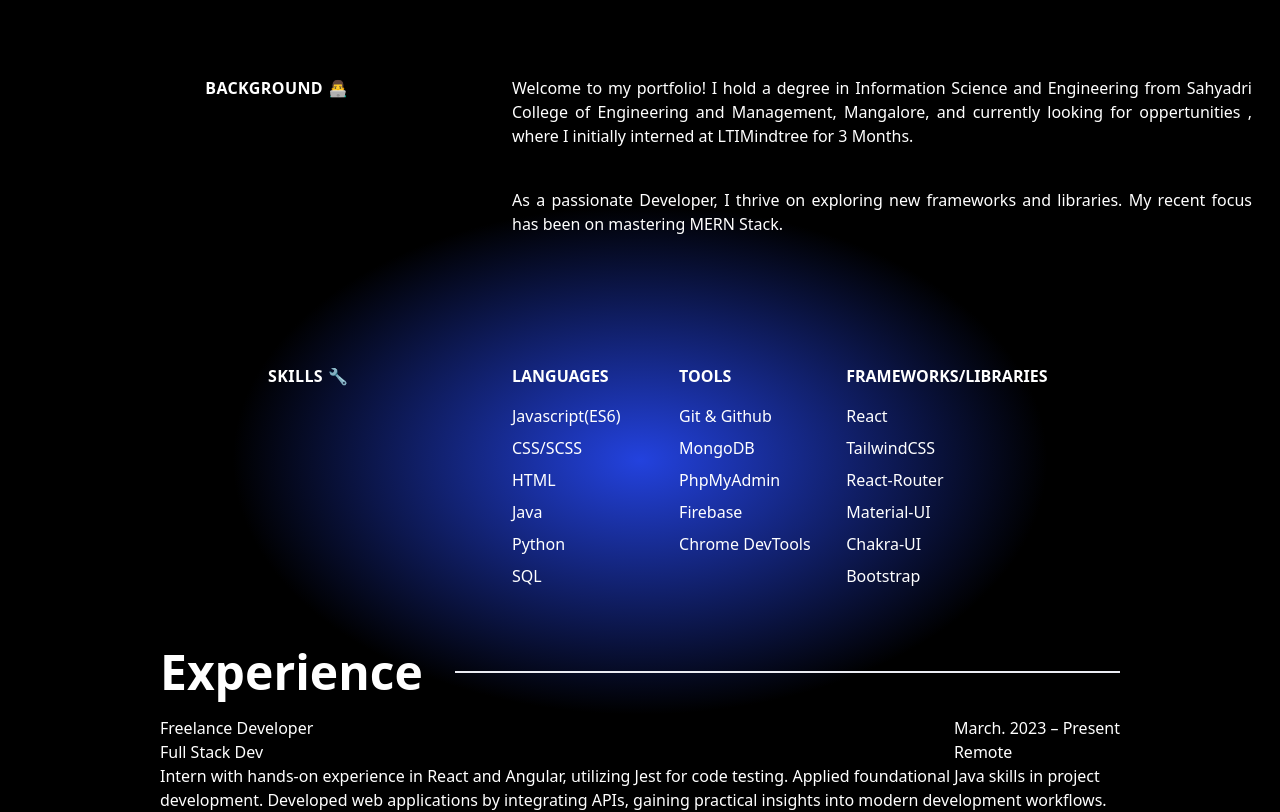
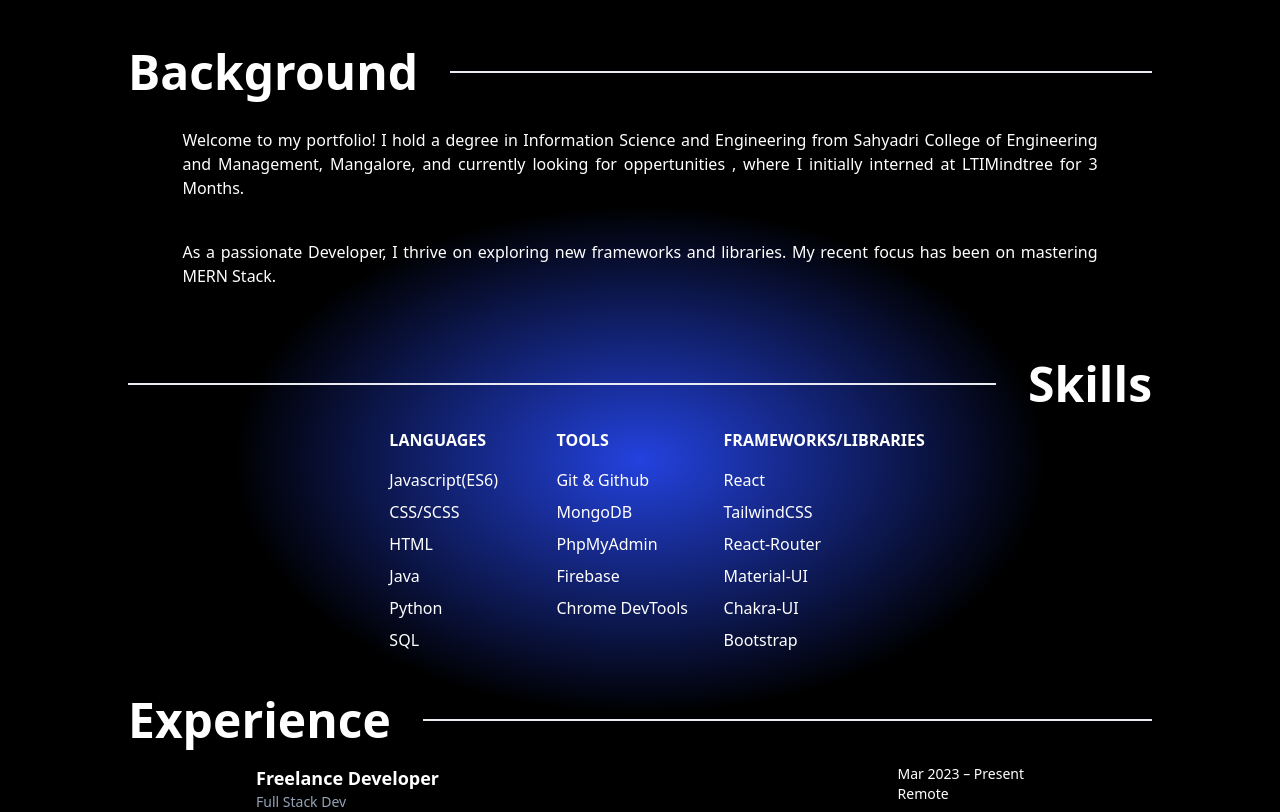
Before and after one commit to Swaroop-Acharya/my-portfolio, a React (Vite) app: page / in a window 1280 px wide. Shown: the part 740-1552 px from the top of the page. Built offline with nearby package versions, Linux system fonts and the light colour scheme.

Commit message:
Redesign

```diff
--- a/src/Data.jsx
+++ b/src/Data.jsx
@@ -14,7 +14,7 @@ const experienceObj=[
         company:"Freelance Developer",
         position:"Full Stack Dev",
         location:"Remote",
-        duration:"March. 2023 – Present",
+        duration:"Mar 2023 – Present",
         description:"Intern with hands-on experience in React and Angular, utilizing Jest for code testing. Applied foundational Java skills in project development. Developed web applications by integrating APIs, gaining practical insights into modern development workflows.",
         techStack:["PHP","React.js","HTML/CSS","Javascript","SQL","PhpMyAdmin","ChakraUI"]
 
--- a/src/components/Main/About.jsx
+++ b/src/components/Main/About.jsx
@@ -2,14 +2,16 @@ import React from "react";
 
 export default function About() {
   return (
-    <section className="flex flex-col md:flex-row gap-1 p-7 mt-8">
-       <div className="flex-shrink-0 w-80 mr-40 text-secondary uppercase md:text-right font-bold tracking-wide">
-        BACKGROUND 👨‍💻
+    <section className="flex flex-col justify-center items-center gap-1  mt-8 ">
+      <div className="flex flex-col justify-center items-center   w-4/5">
+        <div className="flex justify-center items-center w-full  gap-8">
+          <div className= "sm:text-4xl md:text-5xl font-bold">Background</div>
+          <div className="h-px w-full border  border-[#ebecf3]"></div>
         </div>
-      <div className= "text-base w-full max-w-[60ch] md:max-w-[80ch] lg:max-w-[100ch] text-justify">
+        <div className="text-base m-8  w-full max-w-[60ch] md:max-w-[80ch] lg:max-w-[100ch] text-justify">
           <p className="mb-10 ">
-          Welcome to my portfolio! I hold a degree in Information Science and Engineering from
-          {' '}
+            Welcome to my portfolio! I hold a degree in Information Science and
+            Engineering from{" "}
             <a
               href="https://sahyadri.edu.in/"
               className="text-white hover:text-secondary transition-all relative"
@@ -18,16 +20,14 @@ export default function About() {
             >
               Sahyadri College of Engineering and Management
             </a>
-          , Mangalore, and currently looking for oppertunities
-
-
-
-          , where I initially interned at LTIMindtree for 3 Months.
+            , Mangalore, and currently looking for oppertunities , where I
+            initially interned at LTIMindtree for 3 Months.
           </p>
           <p className="mb-10">
-          As a passionate Developer, I thrive on exploring new frameworks and libraries. My recent focus has been on mastering MERN Stack.
+            As a passionate Developer, I thrive on exploring new frameworks and
+            libraries. My recent focus has been on mastering MERN Stack.
           </p>
-
+        </div>
       </div>
     </section>
   );
--- a/src/components/Main/Experience.jsx
+++ b/src/components/Main/Experience.jsx
@@ -8,18 +8,18 @@ export default function Experience({ company, position, location, duration, desc
       <div className="flex flex-col w-9/12 mt-5 border-b border-[#232323] ">
         <div className="flex justify-between">
           <div>
-            <p>{company}</p>
-            <p>{position}</p>
+            <p className="font-bold text-lg">{company}</p>
+            <p className="font-light text-sm text-slate-400">{position}</p>
           </div>
           <div>
-            <p>{duration}</p>
-            <p>{location}</p>
+            <p className="font-light text-sm">{duration}</p>
+            <p className="font-light text-sm">{location}</p>
           </div>
         </div>
-        <div className="text-align">{description}</div>
-        <div>
+        <div className="text-justify mt-2">{description}</div>
+        <div className="flex w-full gap-2 m-4 flex-wrap">
           {techStack.map((tech, index) => (
-            <span key={index} className="text-xs bg-background-light py-1 px-4 rounded-full">
+            <span key={index} className="text-xs block bg-white text-black py-1 px-4 rounded-full">
               {tech}
             </span>
           ))}
--- a/src/components/Main/ExperienceSection.jsx
+++ b/src/components/Main/ExperienceSection.jsx
@@ -5,14 +5,16 @@ import { experienceObj } from "../../Data";
 export default function ExperienceSection() {
   return (
     <section className="flex flex-col justify-center items-center">
-      <div className="flex justify-center items-center w-9/12 gap-8">
-        <div className="text-5xl font-bold">Experience</div>
-        <div className="h-px w-full border border-[#ebecf3]"></div>
+      <div className="flex flex-col justify-center items-center m-3 w-4/5">
+        <div className="flex justify-center items-center w-full  gap-8">
+          <div className="sm:text-4xl md:text-5xl font-bold">Experience</div>
+          <div className="h-px w-full border border-[#ebecf3]"></div>
+        </div>
+
+        {experienceObj.map((experience, index) => (
+          <Experience key={index} {...experience} />
+        ))}
       </div>
-
-      {experienceObj.map((experience, index) => (
-        <Experience key={index} {...experience} />
-      ))}
     </section>
   );
 }
--- a/src/components/Main/Skills.jsx
+++ b/src/components/Main/Skills.jsx
@@ -2,15 +2,19 @@ import React from "react";
 
 export default function Skills() {
   return (
-    <section className="flex flex-col md:flex-row gap-1 p-7 mt-8">
-      <div className="flex-shrink-0 w-80 mr-40 text-secondary uppercase md:text-right font-bold tracking-wide">
-        SKILLS 🔧
+    <section className="flex flex-col justify-center items-center gap-1">
+      <div className="flex flex-col justify-center items-center gap-1  w-4/5">
+        <div className="flex justify-center items-center w-full gap-8">
+          <div className="h-px w-full border border-[#ebecf3]"></div>
+          <div className="sm:text-4xl md:text-5xl font-bold">Skills</div>
         </div>
-      <div className="flex flex-wrap justify-between">
+        <div className="flex flex-wrap justify-between mt-4">
           <div className="mb-6 flex-1 min-w-[150px]">
             <div className="font-bold mb-4">LANGUAGES</div>
             <ul>
-            <li className="mb-2 text-base font-normal leading-6">Javascript(ES6)</li>
+              <li className="mb-2 text-base font-normal leading-6">
+                Javascript(ES6)
+              </li>
               <li className="mb-2 text-base font-normal leading-6">CSS/SCSS</li>
               <li className="mb-2 text-base font-normal leading-6">HTML</li>
               <li className="mb-2 text-base font-normal leading-6">Java</li>
@@ -21,23 +25,40 @@ export default function Skills() {
           <div className="mb-6 flex-1 min-w-[150px]">
             <div className="font-bold mb-4">TOOLS</div>
             <ul>
-            <li className="mb-2 text-base font-normal leading-6">Git & Github</li>
+              <li className="mb-2 text-base font-normal leading-6">
+                Git & Github
+              </li>
               <li className="mb-2 text-base font-normal leading-6">MongoDB</li>
-            <li className="mb-2 text-base font-normal leading-6">PhpMyAdmin</li>
+              <li className="mb-2 text-base font-normal leading-6">
+                PhpMyAdmin
+              </li>
               <li className="mb-2 text-base font-normal leading-6">Firebase</li>
-            <li className="mb-2 text-base font-normal leading-6">Chrome DevTools</li>
+              <li className="mb-2 text-base font-normal leading-6">
+                Chrome DevTools
+              </li>
             </ul>
           </div>
-        <div className="mb-6 flex-1 min-w-[150px]" >
+          <div className="mb-6 flex-1 min-w-[150px]">
             <div className="font-bold mb-4">FRAMEWORKS/LIBRARIES</div>
             <ul>
               <li className="mb-2 text-base font-normal leading-6">React</li>
-            <li className="mb-2 text-base font-normal leading-6">TailwindCSS</li>
-            <li className="mb-2 text-base font-normal leading-6">React-Router</li>
-            <li className="mb-2 text-base font-normal leading-6">Material-UI</li>
-            <li className="mb-2 text-base font-normal leading-6">Chakra-UI</li>
-            <li className="mb-2 text-base font-normal leading-6">Bootstrap</li>
+              <li className="mb-2 text-base font-normal leading-6">
+                TailwindCSS
+              </li>
+              <li className="mb-2 text-base font-normal leading-6">
+                React-Router
+              </li>
+              <li className="mb-2 text-base font-normal leading-6">
+                Material-UI
+              </li>
+              <li className="mb-2 text-base font-normal leading-6">
+                Chakra-UI
+              </li>
+              <li className="mb-2 text-base font-normal leading-6">
+                Bootstrap
+              </li>
             </ul>
+          </div>
         </div>
       </div>
     </section>
```
Lines whose indentation alone changed are shown as unchanged.
